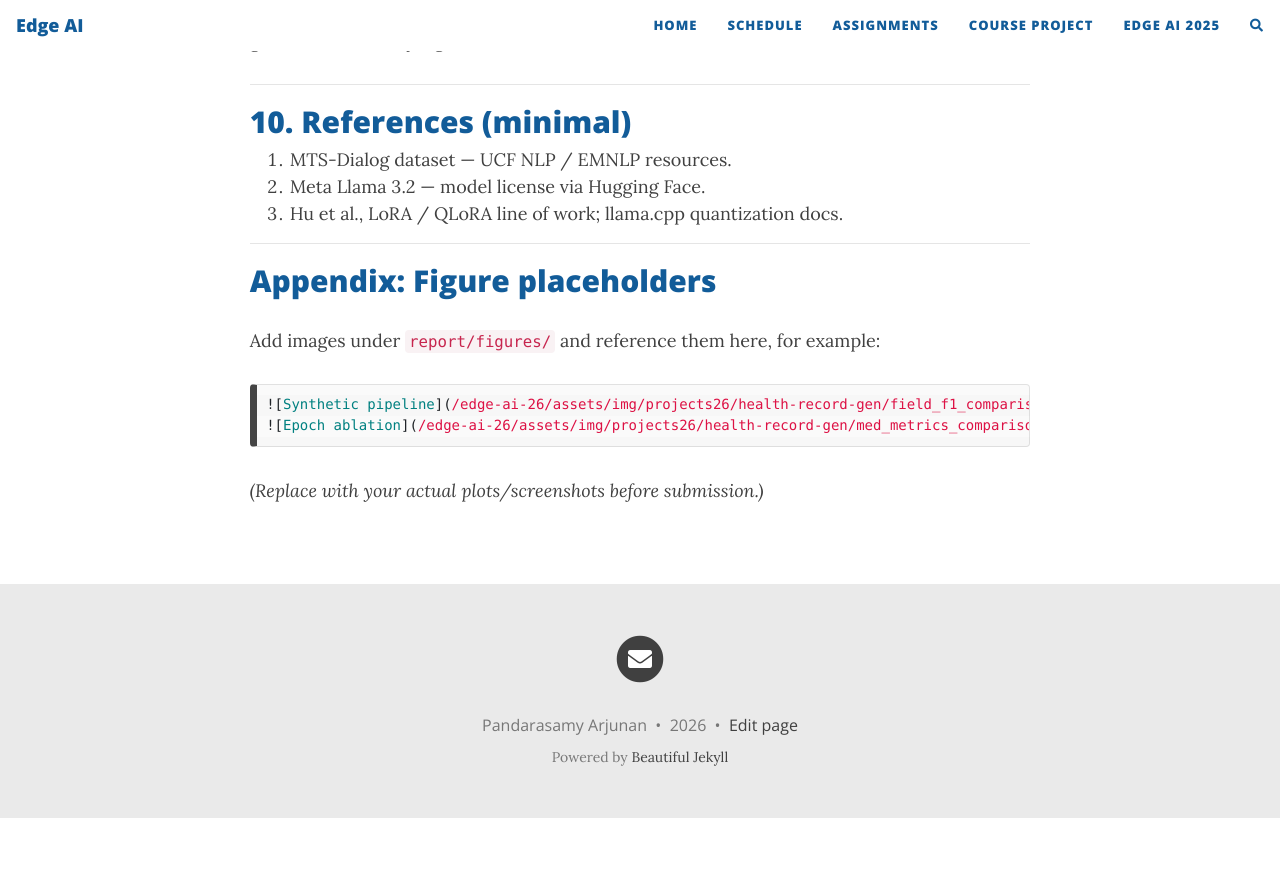
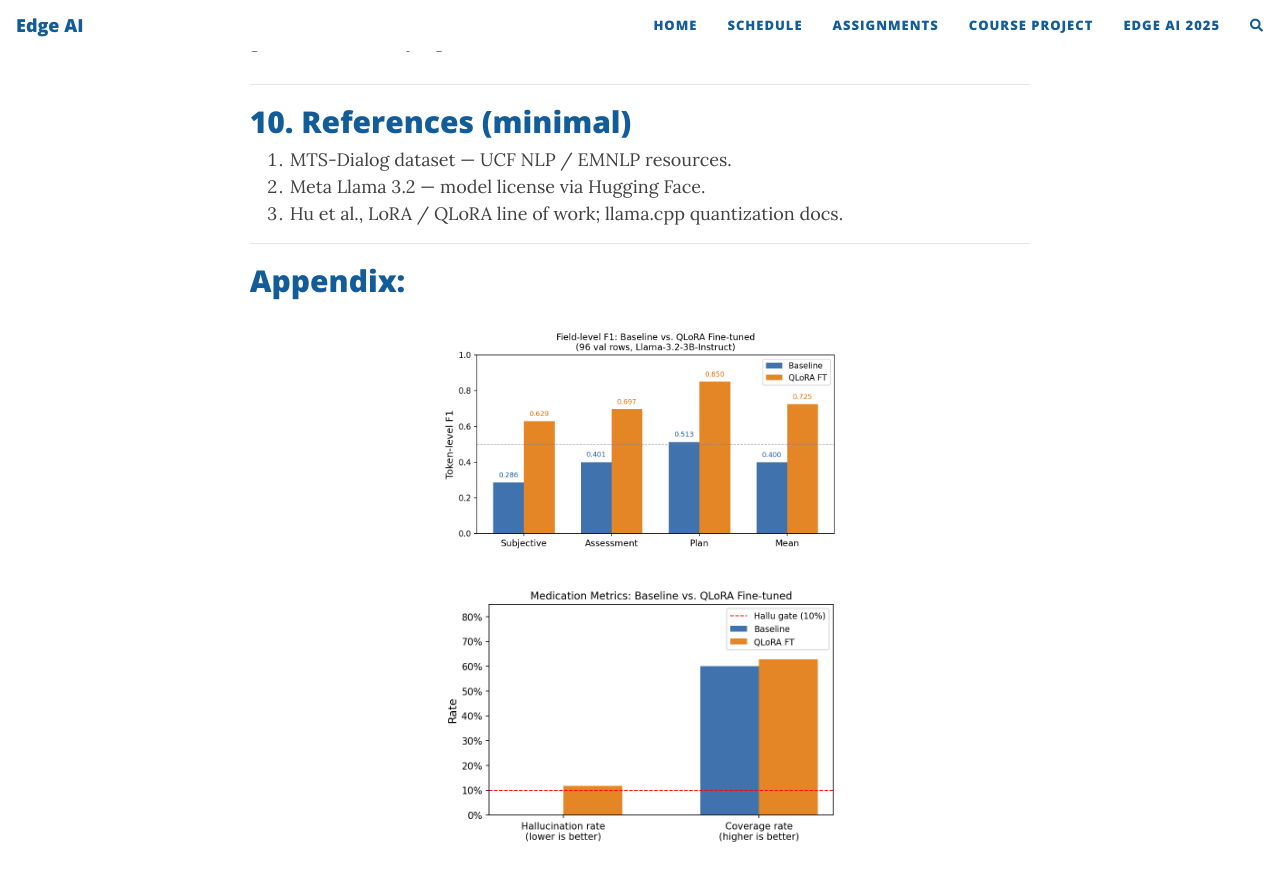
Before and after one commit to samy101/edge-ai-26, a Jekyll site: the page built from projects/16_report.md, in a window 1280 px wide and 900 px high, scrolled down 4058 px. Shown: the top 881 px of the window. Built offline with Jekyll 4.4.1, drawn with Linux system fonts in a browser that asks for light colours; nearby versions of some CDN libraries; comment, search, counter and statistics services are not loaded; before the commit the page ends 4876 px from its top, so only the background shows below that.

Commit message:
image fix

````diff
--- a/projects/16_report.md
+++ b/projects/16_report.md
@@ -132,13 +132,11 @@ Clinicians spend substantial time on documentation; cloud NLP introduces latency
 
 ---
 
-## Appendix: Figure placeholders
+## Appendix:
 
-Add images under `report/figures/` and reference them here, for example:
-
-```markdown
-![Synthetic pipeline](/edge-ai-26/assets/img/projects26/health-record-gen/field_f1_comparison.png)
-![Epoch ablation](/edge-ai-26/assets/img/projects26/health-record-gen/med_metrics_comparison.png)
-```
-
-*(Replace with your actual plots/screenshots before submission.)*
+<p align="center">
+  <img src="/edge-ai-26/assets/img/projects26/health-record-gen/field_f1_comparison.png" width="400">
+</p>
+<p align="center">
+  <img src="/edge-ai-26/assets/img/projects26/health-record-gen/med_metrics_comparison.png" width="400">
+</p>
````
